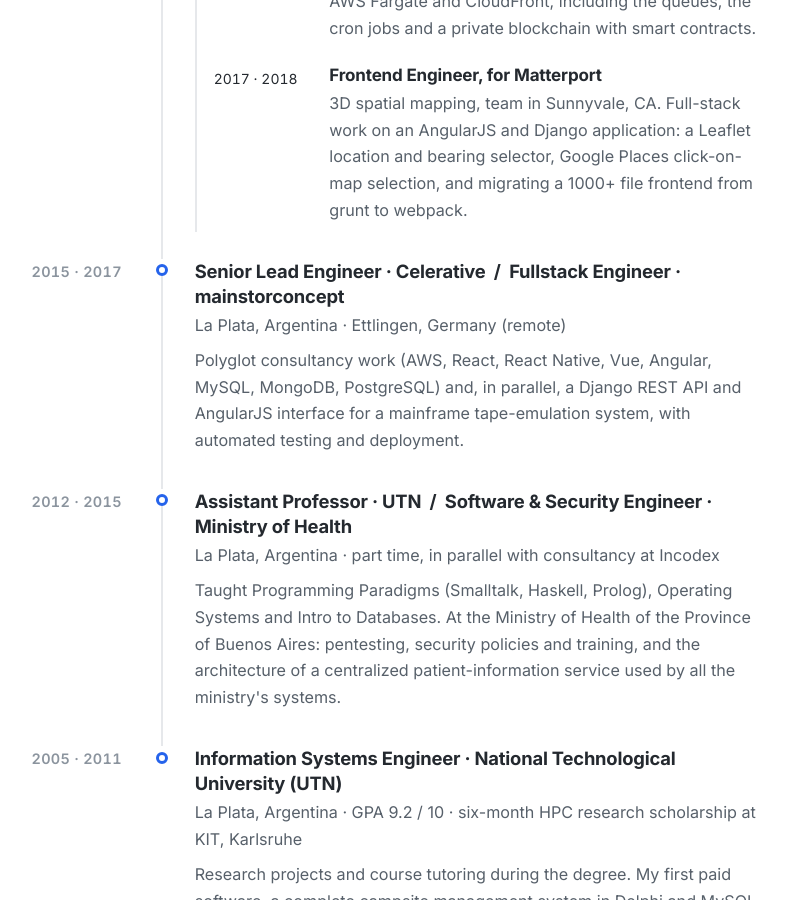
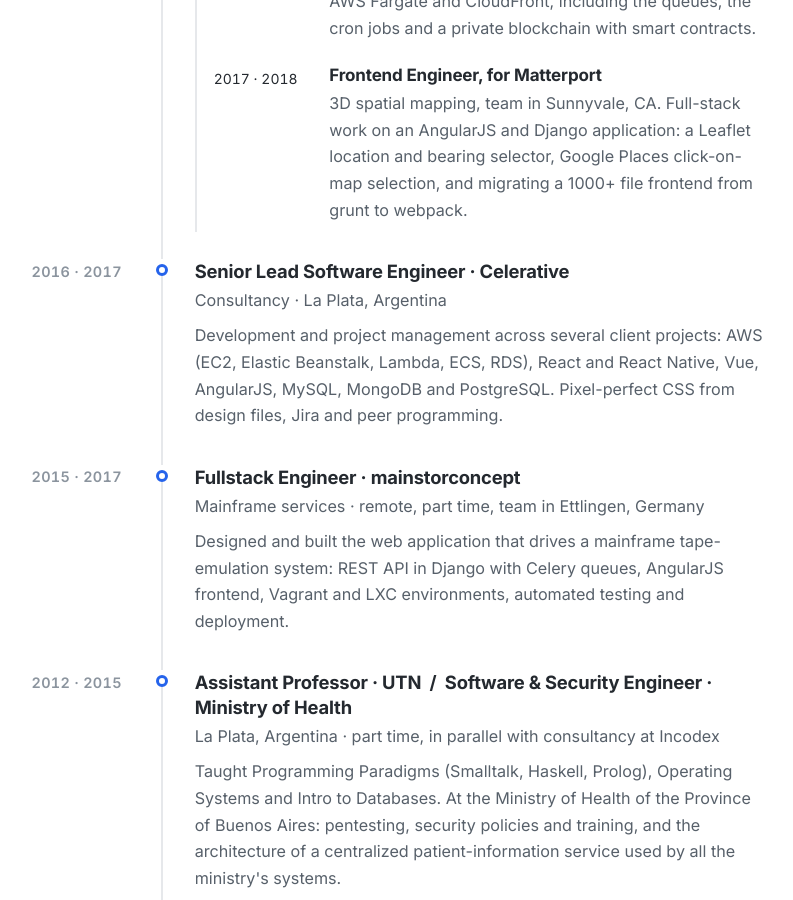
Before and after one commit to jperelli/jperelli.github.io, a Jekyll site: the page built from index.md, in a window 1280 px wide and 900 px high, scrolled down 2836 px. Shown: the whole window, without its empty margins (243-1036 px from the left). Built offline with Jekyll 4.4.1, drawn with Linux system fonts in a browser that asks for light colours.

Commit message:
Home timeline: Celerative (2016-17) and mainstorconcept (2015-17) as separate entries

```diff
--- a/index.md
+++ b/index.md
@@ -102,11 +102,19 @@
     </div>
   </li>
   <li>
+    <span class="tl-when">2016 · 2017</span>
+    <div class="tl-body">
+      <h3>Senior Lead Software Engineer · Celerative</h3>
+      <p class="tl-meta">Consultancy · La Plata, Argentina</p>
+      <p>Development and project management across several client projects: AWS (EC2, Elastic Beanstalk, Lambda, ECS, RDS), React and React Native, Vue, AngularJS, MySQL, MongoDB and PostgreSQL. Pixel-perfect CSS from design files, Jira and peer programming.</p>
+    </div>
+  </li>
+  <li>
     <span class="tl-when">2015 · 2017</span>
     <div class="tl-body">
-      <h3>Senior Lead Engineer · Celerative &nbsp;/&nbsp; Fullstack Engineer · mainstorconcept</h3>
-      <p class="tl-meta">La Plata, Argentina · Ettlingen, Germany (remote)</p>
-      <p>Polyglot consultancy work (AWS, React, React Native, Vue, Angular, MySQL, MongoDB, PostgreSQL) and, in parallel, a Django REST API and AngularJS interface for a mainframe tape-emulation system, with automated testing and deployment.</p>
+      <h3>Fullstack Engineer · mainstorconcept</h3>
+      <p class="tl-meta">Mainframe services · remote, part time, team in Ettlingen, Germany</p>
+      <p>Designed and built the web application that drives a mainframe tape-emulation system: REST API in Django with Celery queues, AngularJS frontend, Vagrant and LXC environments, automated testing and deployment.</p>
     </div>
   </li>
   <li>
```
